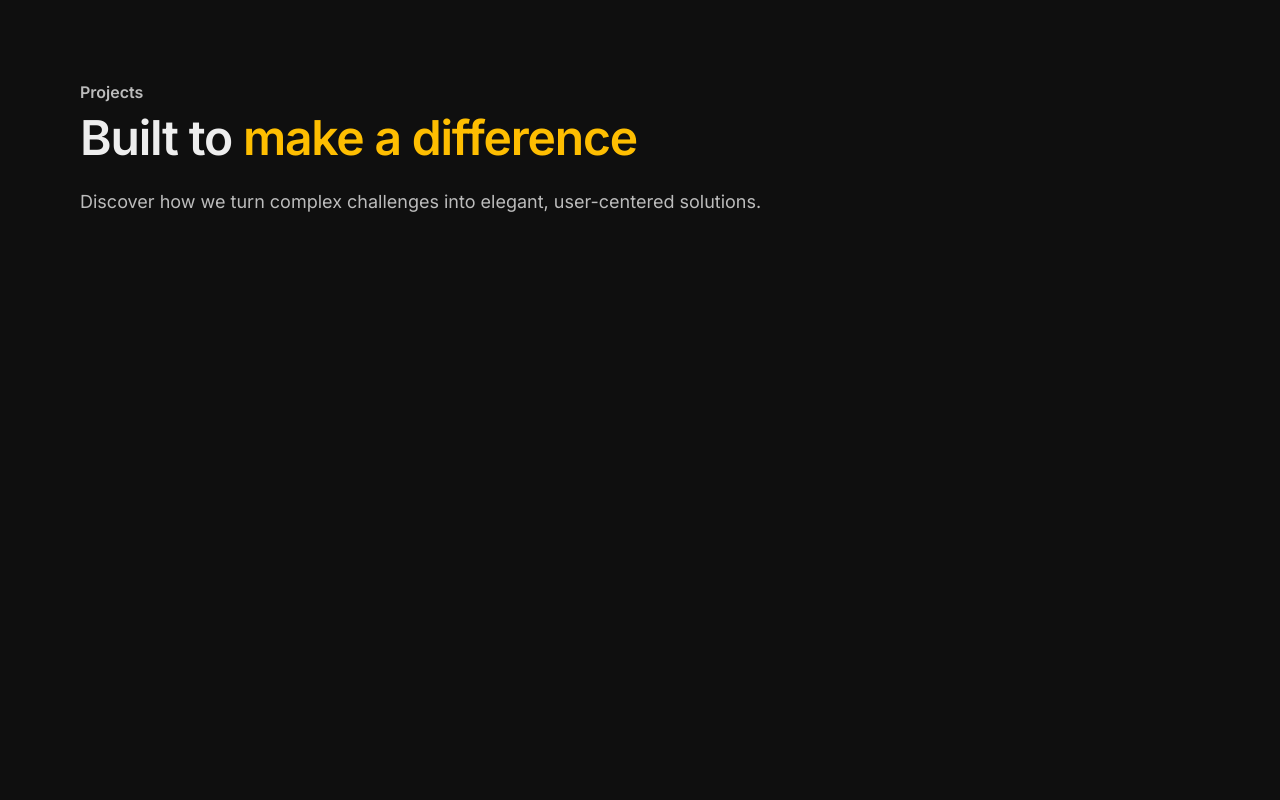
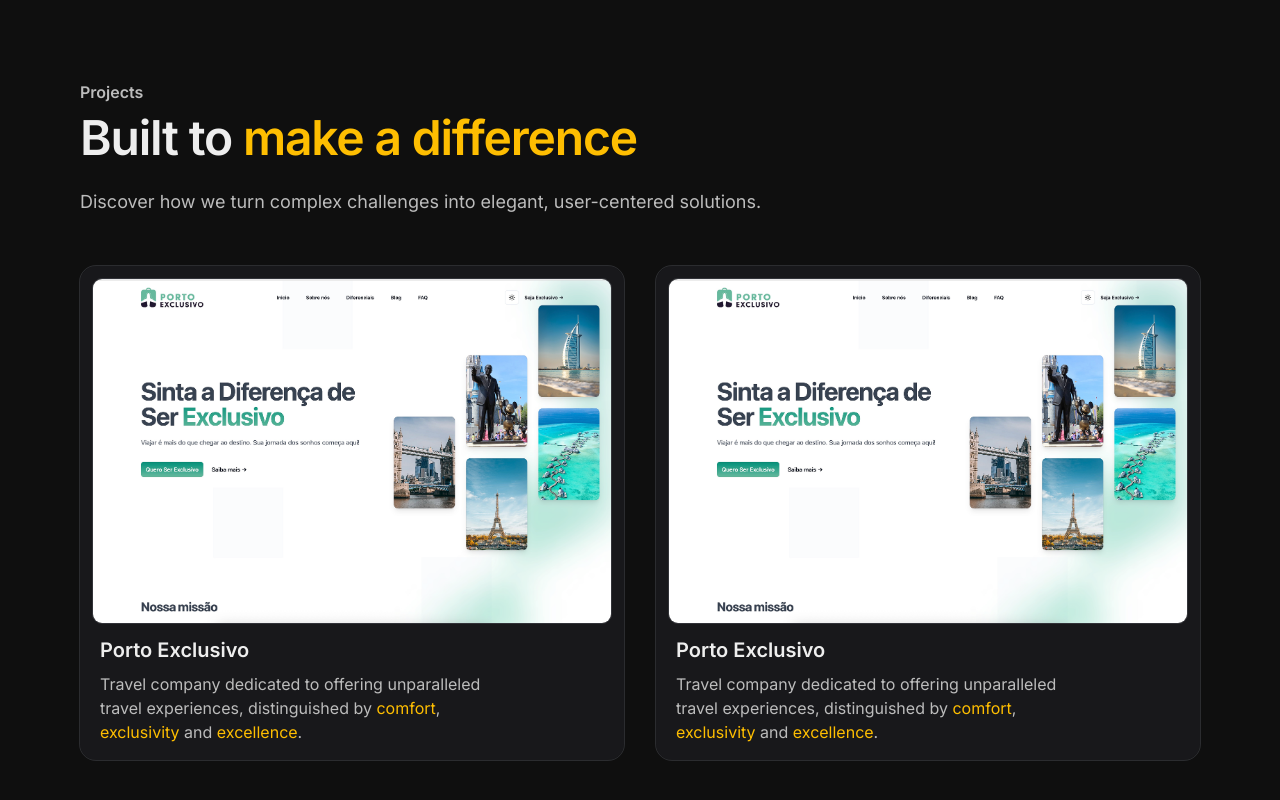
Before and after one commit to Tucupy-Tecnologia/website, a Next.js app: page / in a window 1280 px wide. Shown: the part 1790-2590 px from the top of the page. Before the commit the page ends 2008 px from the top, so only its background shows below. Built offline with nearby package versions, Linux system fonts and the light colour scheme.

Commit message:
feat: add projects section

```diff
--- a/components/projects.tsx
+++ b/components/projects.tsx
@@ -1,3 +1,5 @@
+import Image from "next/image";
+
 export function Projects() {
 	return (
 		<div className="mx-auto max-w-2xl lg:max-w-6xl px-4 mt-16">
@@ -10,6 +12,32 @@
 					Discover how we turn complex challenges into elegant, user-centered solutions.
 				</p>
 			</div>
+
+			<div className="w-full grid grid-cols-2 gap-8 mt-12 pb-16">
+				<div className="w-full overflow-hidden rounded-2xl bg-primary outline outline-gray-400/20 p-3 space-y-3" >
+					<img src="/porto-exclusivo.png" alt="gel" className="w-full rounded-lg border border-gray-400/20" />
+					<div className="pl-2 space-y-2">
+						<h2 className="text-foreground text-xl font-semibold">
+							Porto Exclusivo
+						</h2>
+						<p className="text-muted-foreground max-w-sm text-pretty pb-1">
+							Travel company dedicated to offering unparalleled travel experiences, distinguished by <span className="text-brand">comfort</span>, <span className="text-brand">exclusivity</span> and <span className="text-brand">excellence</span>.
+						</p>
+					</div>
+				</div>
+				<div className="w-full overflow-hidden rounded-2xl bg-primary outline outline-gray-400/20 p-3 space-y-3" >
+					<img src="/porto-exclusivo.png" alt="gel" className="w-full rounded-lg border border-gray-400/20" />
+					<div className="pl-2 space-y-2">
+						<h2 className="text-foreground text-xl font-semibold">
+							Porto Exclusivo
+						</h2>
+						<p className="text-muted-foreground max-w-sm text-pretty pb-1">
+							Travel company dedicated to offering unparalleled travel experiences, distinguished by <span className="text-brand">comfort</span>, <span className="text-brand">exclusivity</span> and <span className="text-brand">excellence</span>.
+						</p>
+					</div>
+				</div>
+			</div>
+
 		</div>
 	)
 }
--- a/components/services.tsx
+++ b/components/services.tsx
@@ -213,7 +213,7 @@
 
 							<div className='space-y-6 mt-2'>
 								<div className="relative flex items-center">
-									<div className="absolute -top-[17px] px-2 z-50 left-20 flex items-center gap-2">
+									<div className="absolute -top-[15px] px-2 z-50 left-20 flex items-center gap-2">
 										<div className="bg-primary border border-gray-400/20 rounded-md w-fit flex items-center gap-1.5 px-2 py-1">
 											<Table2 size={14} className="text-muted-foreground" />
 											<span className="text-muted-foreground text-sm">
@@ -239,7 +239,7 @@
 								</div>
 
 								<div className="relative flex items-center">
-									<div className="absolute -top-[17px] px-2 z-50 left-20 flex items-center gap-2">
+									<div className="absolute -top-[15px] px-2 z-50 left-20 flex items-center gap-2">
 										<div className="bg-primary border border-gray-400/20 rounded-md w-fit flex items-center gap-1.5 px-2 py-1">
 											<Table2 size={14} className="text-muted-foreground" />
 											<span className="text-muted-foreground text-sm">
@@ -259,7 +259,7 @@
 								</div>
 
 								<div className="relative flex items-center">
-									<div className="absolute -top-[17px] px-2 z-50 left-20 flex items-center gap-2">
+									<div className="absolute -top-[15px] px-2 z-50 left-20 flex items-center gap-2">
 										<div className="bg-primary border border-gray-400/20 rounded-md w-fit flex items-center gap-1.5 px-2 py-1">
 											<Table2 size={14} className="text-muted-foreground" />
 											<span className="text-muted-foreground text-sm">
@@ -285,7 +285,7 @@
 								</div>
 
 								<div className="relative flex items-center">
-									<div className="absolute -top-[17px] px-2 z-50 left-20 flex items-center gap-2">
+									<div className="absolute -top-[15px] px-2 z-50 left-20 flex items-center gap-2">
 										<div className="bg-primary border border-gray-400/20 rounded-md w-fit flex items-center gap-1.5 px-2 py-1">
 											<Table2 size={14} className="text-muted-foreground" />
 											<span className="text-muted-foreground text-sm">
@@ -311,7 +311,7 @@
 								</div>
 
 								<div className="relative flex items-center">
-									<div className="absolute -top-[17px] px-2 z-50 left-20 flex items-center gap-2">
+									<div className="absolute -top-[15px] px-2 z-50 left-20 flex items-center gap-2">
 										<div className="bg-primary border border-gray-400/20 rounded-md w-fit flex items-center gap-1.5 px-2 py-1">
 											<Table2 size={14} className="text-muted-foreground" />
 											<span className="text-muted-foreground text-sm">
```
Also changed, not shown: public/porto-exclusivo.jpg (added), public/porto-exclusivo.png (added).
